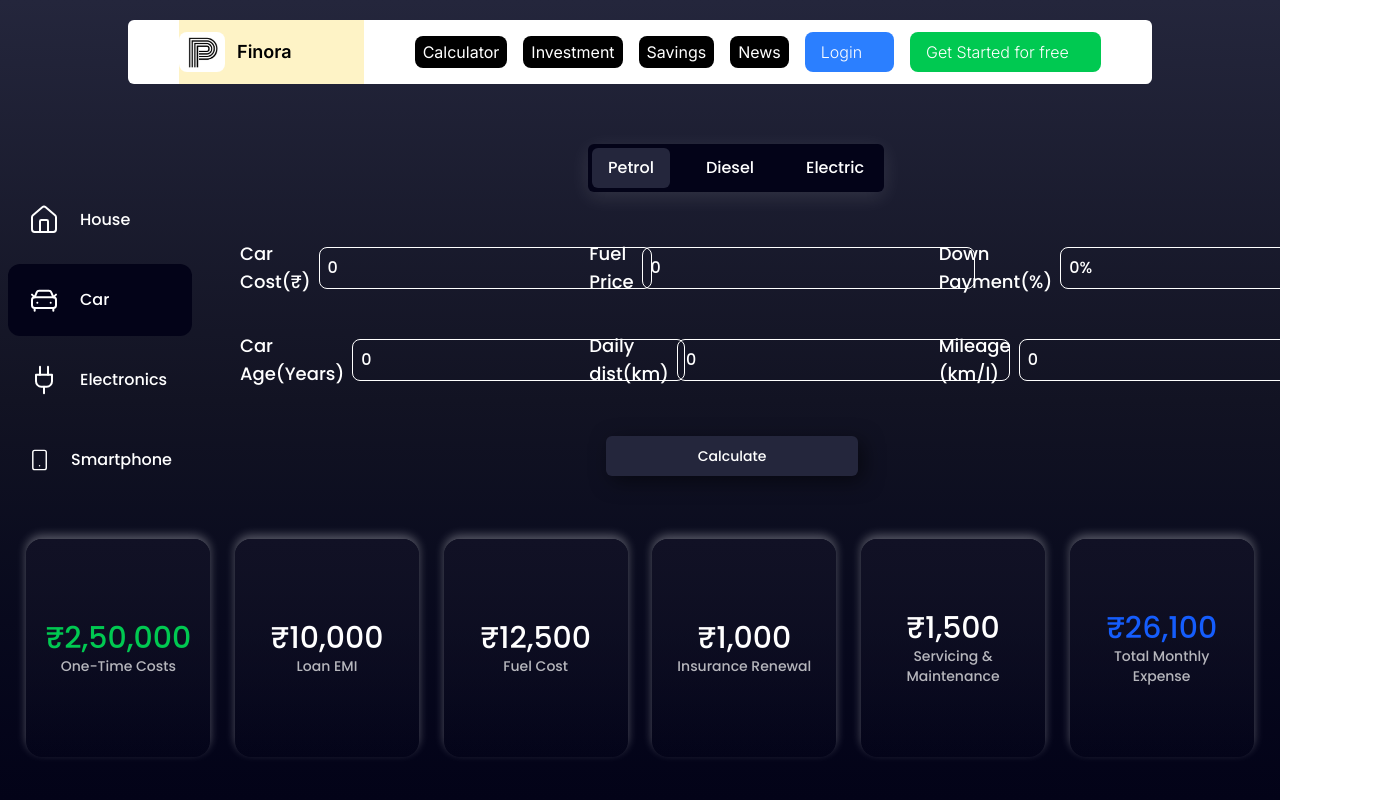
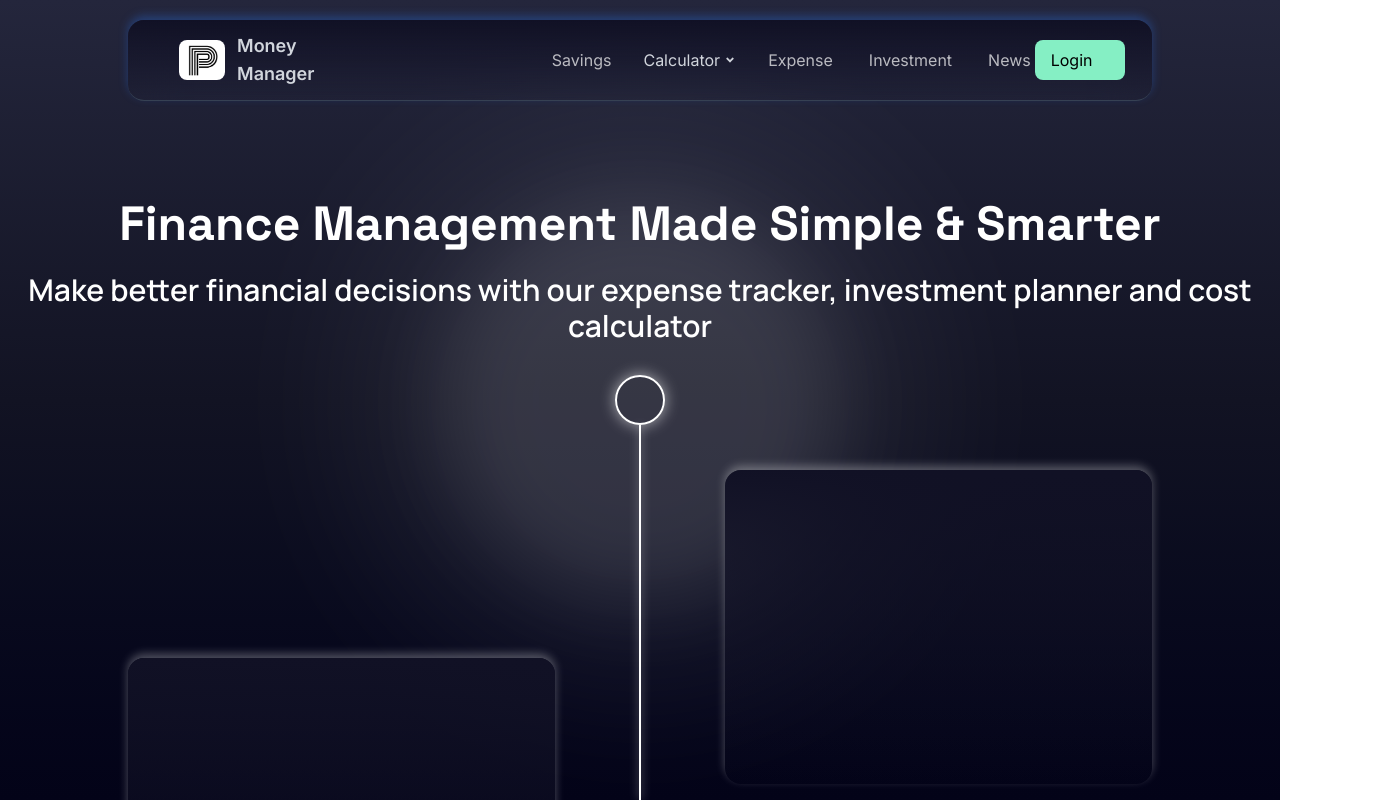
Before and after one commit to Aditya-Kumar-33/Financial_Planner, a React (Vite) app: page / in a window 1280 px wide. Shown: the top 800 px of the page, 1393 px wide, since content can reach past the window. Built offline with nearby package versions, Linux system fonts and the light colour scheme; a web font is replaced by a local one.

Commit message:
Fixed Navbar and Added Routing

```diff
--- a/src/App.jsx
+++ b/src/App.jsx
@@ -1,11 +1,30 @@
-import { BrowserRouter as Router, Routes, Route } from "react-router-dom";
 import Calculator from "./pages/calculator.jsx";
 import Home from "./pages/Home.jsx";
 import NavBar from "./components/NavBar.jsx";
 import Investment from "./pages/Investment.jsx";
+import Charts from "./pages/Charts.jsx";
 import Expense from "./pages/Expense.jsx";
+import { createBrowserRouter, createRoutesFromElements, Route, RouterProvider } from 'react-router-dom'
+import Layout from "./pages/Layout.jsx";
 
 function App() {
+  const router = createBrowserRouter(createRoutesFromElements(
+    <>
+
+    <Route path="/" element={<Layout/>}>
+      <Route index element={<Home/>}></Route>
+      <Route path='/expense-calculator' element={<Expense/>}></Route>
+      <Route path='/investment-calculator' element={<Calculator/>}></Route>
+      <Route path='/investment' element={<Investment/>}></Route>
+      <Route path='/home' element={<Home/>}></Route>
+    </Route>
+  </>
+  ));
+
+  return <>
+    <RouterProvider router={router}/>
+  </>
+
   return (
     <Router>
       <Routes>
--- a/src/components/AnimatedButton.jsx
+++ b/src/components/AnimatedButton.jsx
@@ -16,17 +16,17 @@ const AnimatedButton = ({ children, text, color, color2, text1, text2, border, .
         <button
             onMouseEnter={() => setHovered(true)}
             onMouseLeave={() => setHovered(false)}
-            className={`relative flex items-center px-4 py-2 cursor-pointer rounded-lg text-white transition-all duration-500 ease-out ${border ? border : ""}  ${hovered ? `${color2 ? color2 : "bg-transparent"}` : `${color ? `${color}` : "bg-transparent"}` } `}
+            className={`relative flex items-center px-4 py-2 cursor-pointer rounded-lg transition-all duration-500 ease-out ${border ? border : ""}  ${hovered ? `${color2 ? color2 : "bg-transparent"}` : `${color ? `${color}` : "bg-transparent"}` } `}
             {...props}
         >
             {/* Static Text */}
-            <span ref={ref} className= {`transition-all`}>
+            <span ref={ref} className= {`${hovered ? `${text2 ? text2 : "text-white"}` : `${text1 ? `text-${text1}` : "text-white"}` }  transition-all font-medium`}>
                 {text}
             </span>
 
             {/* Sliding Icon (Children) */}
             <div
-                className= {`transition-all ${hovered ? "opacity-100 ml-2" : "opacity-0" } duration-300 ease-out`}
+                className= {`transition-all ${hovered ? "opacity-100 translate-x-1" : "opacity-0" } duration-300 ease-out`}
             >
                 {children}
             </div>
--- a/src/components/NavBar.jsx
+++ b/src/components/NavBar.jsx
@@ -1,88 +1,88 @@
 import React, { useState } from 'react';
-import logo from '../assets/logo.png'
-import pfp from '../assets/profilepic.png'
+import { NavLink } from 'react-router-dom'; // Added import for NavLink
+import logo from '../assets/logo.png';
+import pfp from '../assets/profilepic.png';
 import NavButton from './NavButton';
 import AnimatedButton from './AnimatedButton';
 import { FaChevronCircleRight } from "react-icons/fa";
 import { RiLoginCircleFill } from "react-icons/ri";
 import { MdAccountCircle } from 'react-icons/md';
-
+import { FaAngleDown } from 'react-icons/fa'; // Added import for dropdown icon
 
 const NavBar = () => {
   const [loggedIn, setLoggedIn] = useState(true);
-  const buttonNames = ["Calculator", "Investment", "Savings", "News"];
+  const [showCalculatorSubmenu, setShowCalculatorSubmenu] = useState(false);
+
+  const buttonData = [
+    { name: "Savings", path: "/savings" },
+    { name: "Calculator", path: "/calculator", hasSubmenu: true },
+    { name: "Expense", path: "/expense" },
+    { name: "Investment", path: "/investment" },
+    { name: "News", path: "/news" }
+  ];
+
+  const SubmenuCalculator = () => {
+    return (
+      <div className="absolute mt-0.5 w-48 bg-[#1E1F2B] rounded-xl shadow-lg z-10 border border-gray-700">
+        <NavLink to="/expense-calculator" className= {({isActive}) => `block px-4 py-2 text-sm rounded-t-lg text-gray-300 hover:bg-gray-700 hover:text-white ${isActive ? "font-semibold" : ""}`}>
+          Expense Calculator
+        </NavLink>
+        <NavLink to="/investment-calculator" className= {({isActive}) => `block px-4 py-2 text-sm rounded-b-lg text-gray-300 hover:bg-gray-700 hover:text-white ${isActive ? "font-semibold" : ""}`}>
+          Investment Calculator
+        </NavLink>
+      </div>
+    );
+  };
+
+  // Modified NavButton for Calculator with dropdown
+  const NavButtonWithSubmenu = ({ name, to, hasSubmenu }) => {
+    if (hasSubmenu) {
+      return (
+        <div className="relative pt-1 cursor-pointer" onMouseEnter={() => setShowCalculatorSubmenu(true)} onMouseLeave={() => setShowCalculatorSubmenu(false)}>
+          <button className="flex cursor-pointer items-center gap-1 font-medium text-gray-300 hover:text-white rounded-xl">
+            {name}
+            <FaAngleDown className="text-xs" />
+          </button>
+          {showCalculatorSubmenu && <SubmenuCalculator />}
+        </div>
+      );
+    }
+
+    return <NavButton name={name} to={to} />;
+  };
 
   return (
-
     <>
-      <div className='absolute top-5 left-[10%] bg-white w-[80%] h-16 rounded-md backdrop-blur-md flex justify-center font-inter'>
-        <nav className='flex justify-between w-[90%] bg-amber-100'>
+      <div className='absolute top-5 left-[10%] bg-gradient-to-b from-[#111125] to-transparent shadow-[0_-4px_10px_rgba(255,255,255,0.3)] border-b border-gray-700 shadow-blue-500/30 w-[80%] h-16 py-10 rounded-2xl backdrop-blur-xl flex justify-center font-inter text-gray-300 z-1'>
+        <nav className='flex justify-between w-[90%] '>
           <div id='Icon & Name' className="flex shrink-0 items-center w-1/5 gap-3">
             <img className="h-10 w-auto rounded-lg" src={logo} alt="Your Company" />
-              <p className='font-semibold text-lg'>Finora</p>
+            <p className='font-semibold text-lg'>Money Manager</p>
           </div>
-          <div className='w-4/5 bg-white flex justify-end items-center gap-4'>
-              {buttonNames.map((buttonName,ind) => (<NavButton name={buttonName}/>))}
 
-              {/* <div className='ml-5 bg-green-400 hover:bg-green-500 w-fit h-fit text-black hover:translate-x-1 py-2.5 px-5 rounded-lg transition-transform duration-300 font-semibold'>
-                <button>Get Started for free</button>
-              </div> */}
+          <div className='w-3/5 flex justify-between items-center'>
+            <div className='flex gap-7'>
+              {buttonData.map((button, ind) => (
+                <NavButtonWithSubmenu
+                  key={ind}
+                  name={button.name}
+                  to={button.path}
+                  hasSubmenu={button.hasSubmenu}
+                />
+              ))}
+            </div>
 
             {loggedIn ? (
               <>
-                <AnimatedButton text="Login" color="bg-blue-500" color2="bg-blue-600">
+                <AnimatedButton text="Login" color="bg-[#85EFC4]" color2="bg-[#1E1F2B]" border="border-[#60A5FA]" text1="black" text2="text-[#FACC15]">
                   <MdAccountCircle />
                 </AnimatedButton>
-
-                <AnimatedButton text="Get Started for free" color="bg-green-500" color2="bg-green-600">
-                <RiLoginCircleFill />
-              </AnimatedButton>
               </>
-                ) : "" }
+            ) : ""}
           </div>
         </nav>
       </div>
     </>
-
-    // <nav className="bg-[#ffffff] h-[9%]">
-    //   <div className="mx-auto max-w-7xl px-2 sm:px-6 lg:px-8">
-    //     <div className="relative flex h-16 items-center justify-between">
-    //       <div className="flex flex-1 items-center justify-center sm:items-stretch sm:justify-start">
-    //         <div className="flex shrink-0 items-center">
-    //           <img className="h-8 w-auto" src={logo} alt="Your Company" />
-    //         </div>
-    //         <div className="hidden sm:ml-10 sm:block">
-    //           <div className="flex space-x-4">
-    //           <a href="#" className="relative rounded-md bg- px-3 py-2 text-sm font-bold text-blue-800">
-    //                 Calculator
-    //             <span className="absolute bottom-0 left-1/2 w-[90%] -translate-x-1/2 border-b-[3px] border-blue-800"></span>
-    //           </a>
-    //             <a href="#" className="rounded-md px-3 py-2 text-sm font-medium text-black hover:bg-blue-800 hover:text-white">Savings</a>
-    //             <a href="#" className="rounded-md px-3 py-2 text-sm font-medium text-black hover:bg-blue-800 hover:text-white">Investments</a>
-    //             <a href="#" className="rounded-md px-3 py-2 text-sm font-medium text-black hover:bg-blue-800 hover:text-white">News</a>
-    //           </div>
-    //         </div>
-    //       </div>
-
-
-    //       <div className="absolute inset-y-0 right-0 flex items-center pr-2 sm:static sm:inset-auto sm:ml-6 sm:pr-0">
-    //         <button type="button" className="relative rounded-full bg-gray-800 p-1 text-gray-400 hover:text-white focus:ring-2 focus:ring-white focus:ring-offset-2 focus:ring-offset-gray-800 focus:outline-none">
-    //           <span className="absolute -inset-1.5"></span>
-    //           <span className="sr-only">View notifications</span>
-    //           <svg className="size-6" fill="none" viewBox="0 0 24 24" strokeWidth="1.5" stroke="currentColor" aria-hidden="true">
-    //             <path strokeLinecap="round" strokeLinejoin="round" d="M14.857 17.082a23.848 23.848 0 0 0 5.454-1.31A8.967 8.967 0 0 1 18 9.75V9A6 6 0 0 0 6 9v.75a8.967 8.967 0 0 1-2.312 6.022c1.733.64 3.56 1.085 5.455 1.31m5.714 0a24.255 24.255 0 0 1-5.714 0m5.714 0a3 3 0 1 1-5.714 0" />
-    //           </svg>
-    //         </button>
-    //         <div className="relative ml-3">
-    //           <button type="button" className="relative flex rounded-full bg-gray-800 text-sm focus:ring-2 focus:ring-white focus:ring-offset-2 focus:ring-offset-gray-800 focus:outline-none" id="user-menu-button">
-    //             <span className="sr-only">Open user menu</span>
-    //             <img className="size-8 rounded-full" src={pfp} alt="User" />
-    //           </button>
-    //         </div>
-    //       </div>
-    //     </div>
-    //   </div>
-    // </nav>
   );
 };
 
--- a/src/components/NavButton.jsx
+++ b/src/components/NavButton.jsx
@@ -1,13 +1,18 @@
-import React from 'react'
+import { NavLink } from "react-router-dom";
 
-const NavButton = ({name}) => {
+const NavButton = ({ name, to }) => {
   return (
-    <>
-        <div className='bg-black w-fit h-fit text-white hover:scale-105 py-1 px-2 rounded-lg transition-transform duration-300 font-medium'>
-            <button>{name}</button>
-        </div>
-    </>
-  )
-}
+    <NavLink
+      to={to}
+      className={({ isActive }) =>
+        `w-fit h-fit bg-transparent py-1 mx-1 rounded-lg transition-all cursor-pointer duration-500 font-medium
+        hover:bg-transparent hover:text-white hover:font-semibold hover:scale-120
+        ${isActive ? "text-white font-semibold scale-110" : "text-white/70"}`
+      }
+    >
+      {name}
+    </NavLink>
+  );
+};
 
-export default NavButton
+export default NavButton;
--- a/src/pages/Home.jsx
+++ b/src/pages/Home.jsx
@@ -4,7 +4,6 @@ import BackGround from "../components/BackGround";
 const Home = () => {
   return (
     <div className="relative h-screen ">
-
       <BackGround />
 
       {/* Container over bg */}
--- a/src/pages/Investment.jsx
+++ b/src/pages/Investment.jsx
@@ -48,7 +48,7 @@ const Investment = () => {
     bg-gradient-to-b from-[#24263C] via-[#121323] to-[#030318]
     font-dm-sans">
 
-      <div className="h-[85%] w-[100%] mt-25 grid grid-cols-5">
+      <div className="h-[85%] w-[100%] mt-30 grid grid-cols-5">
         <div className="mt-[3vh] ml-[2vh] col-span-1
          text-white flex flex-col gap-5 border-r border-white/30 pr-2">
           {/* Table for Nifty 50, Gold, and SGB */}
--- /dev/null
+++ b/src/pages/Layout.jsx
@@ -0,0 +1,16 @@
+import React from 'react'
+import { Outlet } from 'react-router-dom'
+import { ToastContainer } from 'react-toastify'
+import NavBar from '../components/NavBar'
+
+const Layout = () => {
+  return (
+    <>
+        <NavBar/>
+        <Outlet/>
+        <ToastContainer/>
+    </>
+  )
+}
+
+export default Layout
```
Lines whose indentation alone changed are shown as unchanged.
